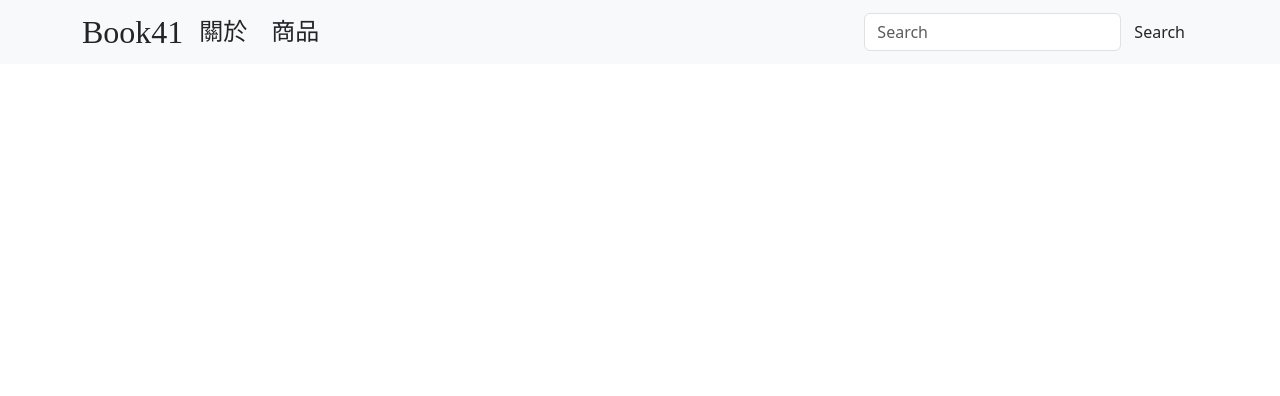
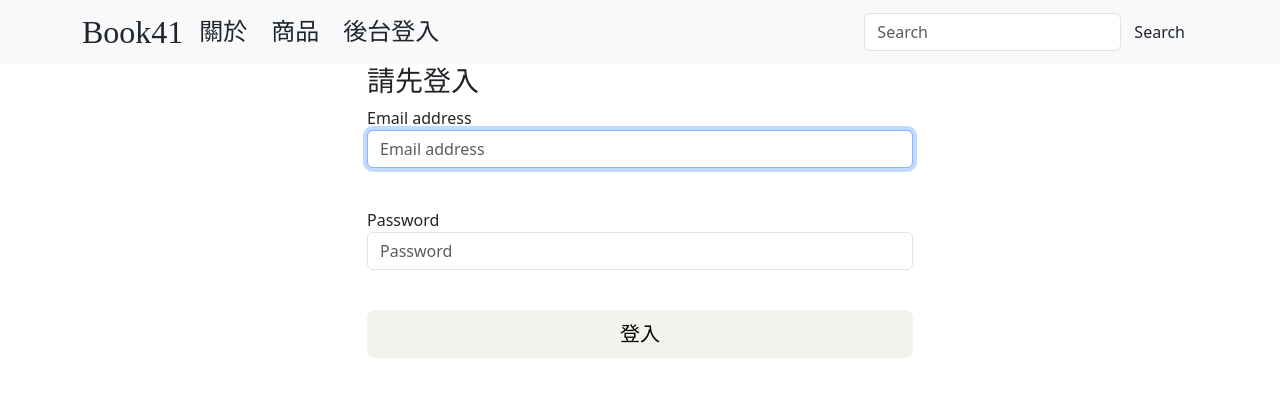
Before and after one commit to wei886-tw/Vue-Week8, a Vue app: page /adminLogin in a window 1280 px wide. Before the commit this address had no page. Shown: the top 396 px of the page. Built offline with nearby package versions, Linux system fonts and the light colour scheme; the HTML template or start-up script is replaced by a standard one.

Commit message:
admin login

```diff
--- a/src/App.vue
+++ b/src/App.vue
@@ -1,11 +1,9 @@
-<script setup>
-import { RouterView } from "vue-router";
-</script>
-
 <template>
   <nav class="navbar navbar-expand-lg navbar-light bg-light">
     <div class="container">
-      <router-link to="/" class="tc-serif fs-32 text-dark me-16">Book41</router-link>
+      <router-link to="/home" class="tc-serif fs-32 text-dark me-16"
+        >Book41</router-link
+      >
       <button
         class="navbar-toggler"
         type="button"
@@ -21,7 +19,7 @@ import { RouterView } from "vue-router";
         <ul class="navbar-nav me-auto mb-2 mb-lg-0 gap-24">
           <li class="nav-item">
             <router-link to="/about" class="fs-24 text-dark tc-serif">
-            關於
+              關於
             </router-link>
           </li>
           <li class="nav-item">
@@ -29,7 +27,11 @@ import { RouterView } from "vue-router";
               >商品
             </RouterLink>
           </li>
-          <li class="nav-item"></li>
+          <li class="nav-item">
+              <RouterLink to="/adminLogin" class="fs-24 tc-serif text-dark"
+              >後台登入
+            </RouterLink>
+          </li>
         </ul>
         <form class="d-flex">
           <input
@@ -43,6 +45,29 @@ import { RouterView } from "vue-router";
       </div>
     </div>
   </nav>
-
   <router-view />
 </template>
+
+<script >
+import { RouterView } from "vue-router";
+import PageFooter from './components/PageFooter.vue';
+
+
+export default {
+  data() {
+    return {
+
+    }
+  },
+
+  components: {PageFooter, RouterView},
+
+  methods: {
+
+  },
+
+  mounted() {
+
+  },
+}
+</script>
--- a/src/components/PageFooter.vue
+++ b/src/components/PageFooter.vue
@@ -1,9 +1,20 @@
 <template>
-  <div class="container-fluid bg-secondary px-0">
+  <div class="container-fluid  px-0 bg-light">
     <div class="container text-center text-dark">
       <h1 class="fs-32 tc-serif pt-16">Book41</h1>
-      <p><a href="#" class="text-dark">登入後台</a></p>
+      <router-link to="/adminLogin" class="text-dark">登入後台</router-link>
       <p>© 2024 COPYRIGHT</p>
     </div>
   </div>
+  <div class="container">
+    <router-view></router-view>
+  </div>
 </template>
+
+<script>
+import { RouterView } from "vue-router";
+
+export default {
+  components: {RouterView}
+}
+</script>
--- a/src/router/index.js
+++ b/src/router/index.js
@@ -12,13 +12,23 @@ const router = createRouter({
     {
       path: '/userProduct',
       name: 'userProduct',
-      component: () => import('../views/UserProduct.vue')
+      component: () => import('../views/UserProduct.vue'),
     },
     {
       path: '/about',
       name: 'AboutView',
       component: () => import('../views/AboutView.vue')
     },
+    {
+      path: '/adminLogin',
+      name: 'adminLogin',
+      component: () => import('../views/AdminLogin.vue')
+    },
+    {
+      path: '/adminProducts',
+      name: 'adminProducts',
+      component: () => import('../views/AdminProducts.vue')
+    },
 
   ]
 })
--- a/src/views/AboutView.vue
+++ b/src/views/AboutView.vue
@@ -57,6 +57,15 @@
       </div>
     </div>
   </div>
-  <!-- <page-footer></page-footer> -->
+  <page-footer></page-footer>
   <RouterView />
 </template>
+
+
+<script>
+import { RouterView } from "vue-router";
+import PageFooter from "../components/PageFooter.vue";
+export default {
+  components: {PageFooter, RouterView}
+}
+</script>
--- /dev/null
+++ b/src/views/AdminLogin.vue
@@ -0,0 +1,68 @@
+<template>
+  <div class="container mt-5">
+    <form class="row justify-content-center" @submit.prevent="signIn">
+      <div class="col-md-6">
+        <h1 class="h3 mb-3 font-weight-normal">請先登入</h1>
+        <div class="mb-40">
+          <label for="inputEmail" class="sr-only">Email address</label>
+          <input
+            type="email"
+            id="inputEmail"
+            class="form-control"
+            placeholder="Email address"
+            v-model="user.username"
+            required
+            autofocus
+          />
+        </div>
+        <div class="mb-40">
+          <label for="inputPassword" class="sr-only">Password</label>
+          <input
+            type="password"
+            id="inputPassword"
+            class="form-control"
+            v-model="user.password"
+            placeholder="Password"
+            required
+          />
+        </div>
+        <div class="text-end mt-4">
+          <button
+            class="btn btn-lg btn-footer btn-block w-100"
+            type="submit"
+            @click="signIn"
+          >
+            登入
+          </button>
+        </div>
+      </div>
+    </form>
+  </div>
+</template>
+
+<script>
+export default {
+  data() {
+    return {
+      user: {
+        username: "",
+        password: "",
+      },
+    };
+  },
+  methods: {
+    signIn() {
+      this.$http
+        .post(`${import.meta.env.VITE_API}/v2/admin/signin`, this.user)
+        .then((res) => {
+          const { token, expired } = res.data;
+          document.cookie = `hexToken=${token};expires=${new Date(expired)};`;
+          this.$router.push("/adminProducts");
+        })
+        .catch((err) => {
+          alert(err.response.data.message);
+        });
+    },
+  },
+};
+</script>
--- /dev/null
+++ b/src/views/AdminProducts.vue
@@ -0,0 +1,60 @@
+<template>
+  <div>
+    <h2 class="text-center">這裡是 後台 產品列表</h2>
+    <table class="table mt-4">
+      <thead>
+        <tr>
+          <th width="120">分類</th>
+          <th>產品名稱</th>
+          <th width="120">原價</th>
+          <th width="120">售價</th>
+          <th width="100">是否啟用</th>
+        </tr>
+      </thead>
+      <tbody>
+        <tr v-for="item in products" :key="item.id">
+          <td>{{ item.category }}</td>
+          <td>{{ item.title }}</td>
+          <td class="text-end">
+            {{ item.origin_price }}
+          </td>
+          <td class="text-end">
+            {{ item.price }}
+          </td>
+          <td>
+            <span v-if="item.is_enabled" class="text-success">啟用</span>
+            <span v-else>未啟用</span>
+          </td>
+        </tr>
+      </tbody>
+    </table>
+    <Pagination :pages="pagination" @emit-pages="getProducts" />
+  </div>
+</template>
+
+<script>
+export default {
+  data() {
+    return {
+      allProducts: [],
+    }
+  },
+  methods: {
+    getAllProducts(){
+      const url = import.meta.env.VITE_API
+      const api_path = import.meta.env.VITE_PATH
+      this.$http.get(`${url}/v2/api/${api_path}/admin/products/all`)
+      .the(res=>{
+        console.log(res)
+      })
+      .catch(err=>{
+        console.log(err)
+      })
+    }
+  },
+
+  mounted() {
+    this.getAllProducts();
+  },
+}
+</script>
--- a/src/views/HomeView.vue
+++ b/src/views/HomeView.vue
@@ -1,19 +1,24 @@
-<script setup>
+<script>
 import { RouterView } from "vue-router";
-// import PageFooter from "../components/PageFooter.vue";
-
+import PageFooter from "../components/PageFooter.vue";
+export default {
+  components: {PageFooter, RouterView}
+}
 </script>
 
 <template>
   <div class="container-fluid bg-secondary px-0">
-
-    <div class="container-fluid px-0" style="background-image: url('/pic/bookstore.png'); height: 600px; object-fit: cover;" >
-
-    </div>
-
+    <div
+      class="container-fluid px-0"
+      style="
+        background-image: url('pic/bookstore.png');
+        height: 600px;
+        object-fit: cover;
+      "
+    ></div>
   </div>
-  <!-- <page-footer></page-footer> -->
-  <router-view/>
+  <page-footer></page-footer>
+  <router-view />
 </template>
 
 
--- a/src/views/UserProduct.vue
+++ b/src/views/UserProduct.vue
@@ -1,40 +1,73 @@
 <template>
-  <div class="container py-48 bg-secondary">
-    <div class="row">
-      <div class="col-4 " v-for="product in userProducts" :key="product.id">
-        <div class="card mb-24" style="width: 18rem; height: 36rem; " >
-          <img :src="product.imageUrl" class="card-img-top" alt="商品圖片"  style="height:24rem; object-fit: cover;"/>
-          <div class="card-body">
-            <h5 class="card-title">產品名稱：{{product.title}}</h5>
-            <p class="card-text">產品描述：{{product.description}}</p>
-            <p class="card-text">產品特價：{{product.price}}</p>
-            <a href="#" class="btn btn-outline-primary " >加入購物車</a>
+  <div class="container-fluid py-48 bg-footer">
+    <div class="container">
+      <div class="row">
+        <div class="col-4" v-for="product in userProducts" :key="product.id">
+          <div class="card mb-24" style="width: 18rem; height: 36rem">
+            <img
+              :src="product.imageUrl"
+              class="card-img-top"
+              alt="商品圖片"
+              style="height: 24rem; object-fit: cover"
+            />
+            <div class="card-body d-flex flex-column justify-content-between">
+              <h5 class="card-title">產品名稱：{{ product.title }}</h5>
+              <p class="card-text">產品描述：{{ product.description }}</p>
+              <p class="card-text">產品特價：{{ product.price }}</p>
+              <a
+                href="#"
+                class="btn btn-outline-primary d-flex justify-content-center"
+                @click.prevent="addToCart(product.id)"
+                >加入購物車</a
+              >
+            </div>
           </div>
         </div>
       </div>
     </div>
   </div>
+  <div class="container-fluid px-0">
+    <PageFooter />
+  </div>
 </template>
 
 <script>
+import PageFooter from "@/components/PageFooter.vue";
 
 export default {
   data() {
     return {
       userProducts: [],
       api: import.meta.env.VITE_API,
-      path: import.meta.env.VITE_PATH,
+      api_path: import.meta.env.VITE_PATH,
     };
   },
+
+  components: { PageFooter },
 
   methods: {
     getProducts() {
       this.$http
-        .get(`${this.api}/api/${this.path}/products/all`)
+        .get(`${this.api}/api/${this.api_path}/products/all`)
         .then((res) => {
           this.userProducts = res.data.products;
-          console.log(res)
+          console.log(res);
         });
+    },
+
+    addToCart(product_id) {
+      this.$http.post(`${this.api}/v2/api/${this.api_path}/cart`, {
+        data: {
+          product_id,
+          qty: 1,
+        },
+      })
+      .then(()=>{
+        alert("成功加入購物車")
+      })
+      .catch((err)=>{
+        console.log(err)
+      })
     },
   },
 
--- a/vite.config.js
+++ b/vite.config.js
@@ -9,9 +9,8 @@ export default defineConfig({
   plugins: [
     vue(),
     VueDevTools(),
-
   ],
-
+  base: '/Vue-Week8/',
   resolve: {
     alias: {
       '@': fileURLToPath(new URL('./src', import.meta.url))
```
